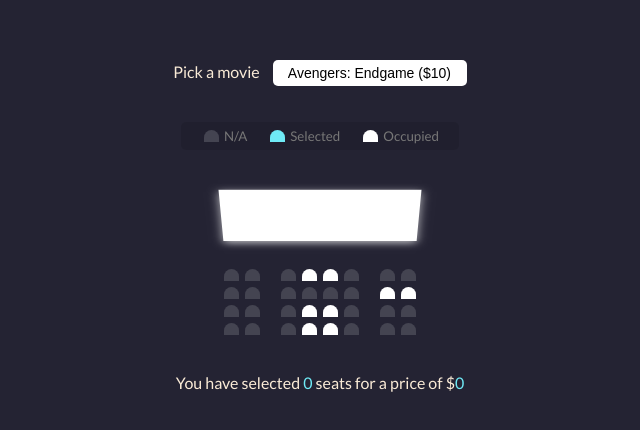
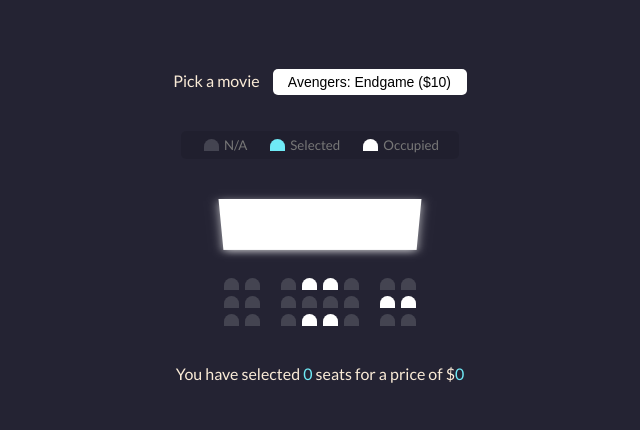
Before and after one commit to lonnyrichard27/Movie-bookingApp, a plain HTML site: page index.html in a window 1280 px wide. Shown: the part 182-612 px from the top of the page, without its empty margins (320-960 px from the left). Drawn offline with Linux system fonts and the light colour scheme.

Commit message:
reduced mockup

```diff
--- a/index.html
+++ b/index.html
@@ -61,16 +61,7 @@
                 <div class="seat"></div>
                 <div class="seat"></div>
             </div>
-            <div class="row">
-                <div class="seat"></div>
-                <div class="seat"></div>
-                <div class="seat"></div>
-                <div class="seat occupied"></div>
-                <div class="seat occupied"></div>
-                <div class="seat"></div>
-                <div class="seat"></div>
-                <div class="seat"></div>
-            </div>
+
     </div>
     <p class="text">You have selected <span id="count">0</span> seats for a price of $<span id="total">0</span></p>
 <script src="script.js"></script>
```
Also changed, not shown: script.js (+11 -0 lines).
